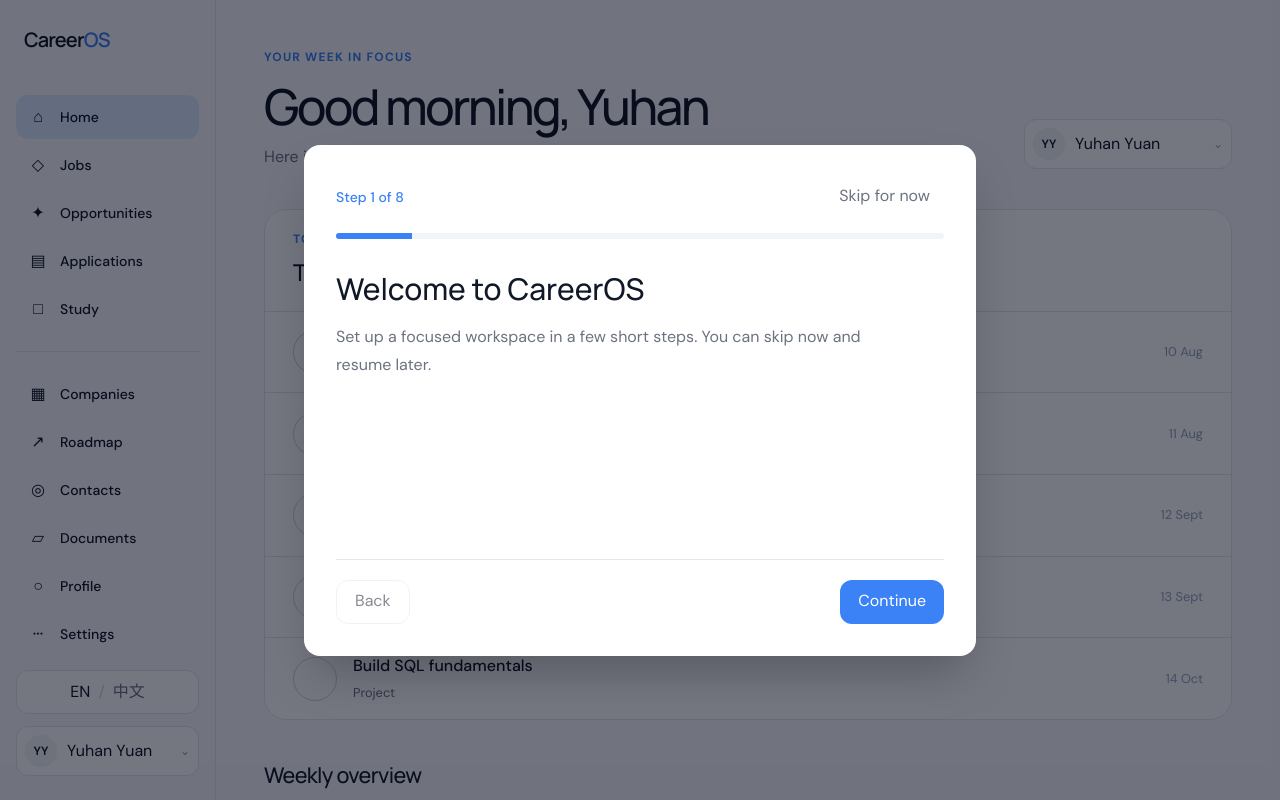
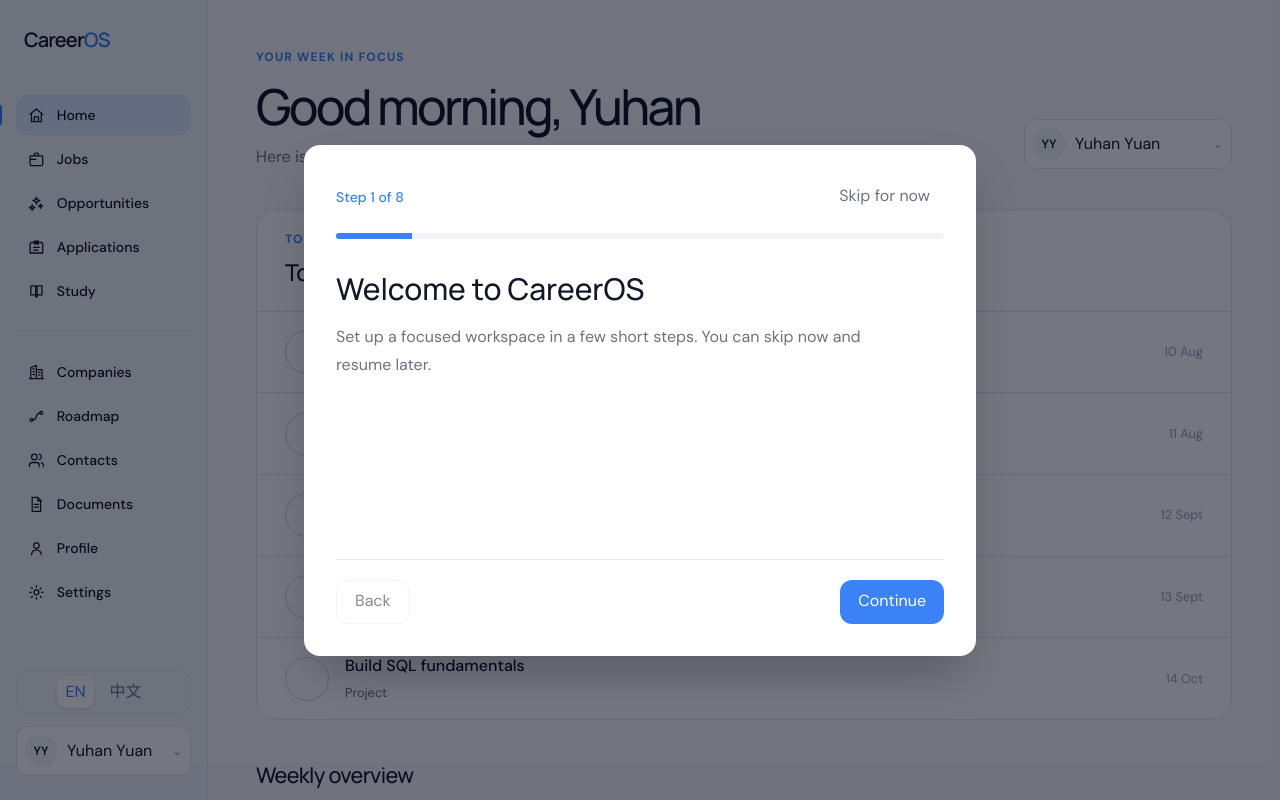
Before and after one commit to jasmineYuhanYuan/CareerOS, a Next.js app: page / in a window 1280 px wide. Shown: the top 800 px of the page. Built offline with nearby package versions, Linux system fonts and the light colour scheme.

Commit message:
refactor: polish responsive navigation shell

```diff
--- a/src/components/layout/app-shell.tsx
+++ b/src/components/layout/app-shell.tsx
@@ -9,7 +9,7 @@
     <div className="min-h-screen">
       <Sidebar />
       <MobileHeader />
-      <main className="pb-24 lg:ml-[13.5rem] lg:pb-0">
+      <main className="pb-24 lg:ml-[13rem] lg:pb-0">
         <div className="mx-auto min-h-screen w-full max-w-[1280px] px-4 py-7 sm:px-8 lg:px-12 lg:py-12">{children}</div>
       </main>
       <MobileNavigation />
--- a/src/components/layout/language-toggle.tsx
+++ b/src/components/layout/language-toggle.tsx
@@ -11,13 +11,12 @@
       type="button"
       onClick={toggleLanguage}
       aria-label={isEnglish ? "切换为中文" : "Switch to English"}
-      className={`inline-flex min-h-11 items-center justify-center rounded-xl border border-[var(--border)] bg-[var(--surface)] font-medium text-[var(--text-secondary)] transition-colors hover:border-[var(--border-strong)] hover:text-[var(--text-primary)] focus:border-[var(--accent)] ${
+      className={`inline-flex min-h-11 items-center justify-center rounded-xl border border-[var(--border)] bg-[var(--surface-subtle)] p-1 font-medium text-[var(--text-secondary)] transition-colors hover:border-[var(--border-strong)] hover:text-[var(--text-primary)] focus:border-[var(--accent)] ${
         compact ? "min-w-11 px-2 text-xs" : "w-full gap-2 px-3 text-sm"
       }`}
     >
-      <span className={isEnglish ? "text-[var(--text-primary)]" : ""}>EN</span>
-      <span aria-hidden="true" className="text-[var(--border-strong)]">/</span>
-      <span className={!isEnglish ? "text-[var(--text-primary)]" : ""}>中文</span>
+      <span className={`rounded-lg px-2 py-1 ${isEnglish ? "bg-[var(--surface)] text-[var(--accent)] shadow-sm" : ""}`}>EN</span>
+      <span className={`rounded-lg px-2 py-1 ${!isEnglish ? "bg-[var(--surface)] text-[var(--accent)] shadow-sm" : ""}`}>中文</span>
     </button>
   );
 }
--- a/src/components/layout/mobile-navigation.tsx
+++ b/src/components/layout/mobile-navigation.tsx
@@ -4,6 +4,7 @@
 import { usePathname } from "next/navigation";
 import { useLanguage } from "@/providers/language-provider";
 import { getNavigationLabel, navigationItems } from "./navigation";
+import { Icon } from "@/components/ui/icon";
 
 const primaryItems = navigationItems.filter((item) =>
   ["/", "/jobs", "/applications", "/postgraduate", "/profiles"].includes(item.href),
@@ -20,7 +21,7 @@
           return (
             <li key={item.href}>
               <Link href={item.href} aria-current={active ? "page" : undefined} className={`flex min-h-[3.35rem] flex-col items-center justify-center gap-0.5 rounded-xl text-[0.66rem] font-medium ${active ? "text-[var(--accent)]" : "text-[var(--text-tertiary)]"}`}>
-                <span aria-hidden="true" className="text-[1.05rem]">{item.icon}</span>
+                <Icon name={item.icon} className="size-[1.1rem]" />
                 {getNavigationLabel(item, language, true)}
               </Link>
             </li>
--- a/src/components/layout/navigation.ts
+++ b/src/components/layout/navigation.ts
@@ -1,22 +1,24 @@
+import type { IconName } from "@/components/ui/icon";
+
 export interface NavigationItem {
   label: string;
   href: string;
   shortLabel: string;
-  icon: string;
+  icon: IconName;
 }
 
 export const navigationItems: readonly NavigationItem[] = [
-  { label: "Home", href: "/", shortLabel: "Home", icon: "⌂" },
-  { label: "Jobs", href: "/jobs", shortLabel: "Jobs", icon: "◇" },
-  { label: "Opportunities", href: "/opportunities", shortLabel: "Explore", icon: "✦" },
-  { label: "Applications", href: "/applications", shortLabel: "Apply", icon: "▤" },
-  { label: "Study", href: "/postgraduate", shortLabel: "Study", icon: "□" },
-  { label: "Companies", href: "/companies", shortLabel: "Companies", icon: "▦" },
-  { label: "Roadmap", href: "/roadmap", shortLabel: "Plan", icon: "↗" },
-  { label: "Contacts", href: "/contacts", shortLabel: "Contacts", icon: "◎" },
-  { label: "Documents", href: "/documents", shortLabel: "Documents", icon: "▱" },
-  { label: "Profile", href: "/profiles", shortLabel: "Profile", icon: "○" },
-  { label: "Settings", href: "/settings", shortLabel: "Settings", icon: "···" },
+  { label: "Home", href: "/", shortLabel: "Home", icon: "home" },
+  { label: "Jobs", href: "/jobs", shortLabel: "Jobs", icon: "briefcase" },
+  { label: "Opportunities", href: "/opportunities", shortLabel: "Explore", icon: "sparkles" },
+  { label: "Applications", href: "/applications", shortLabel: "Apply", icon: "clipboard" },
+  { label: "Study", href: "/postgraduate", shortLabel: "Study", icon: "book" },
+  { label: "Companies", href: "/companies", shortLabel: "Companies", icon: "building" },
+  { label: "Roadmap", href: "/roadmap", shortLabel: "Plan", icon: "route" },
+  { label: "Contacts", href: "/contacts", shortLabel: "Contacts", icon: "users" },
+  { label: "Documents", href: "/documents", shortLabel: "Documents", icon: "document" },
+  { label: "Profile", href: "/profiles", shortLabel: "Profile", icon: "user" },
+  { label: "Settings", href: "/settings", shortLabel: "Settings", icon: "settings" },
 ];
 
 const chineseLabels: Record<string, { label: string; shortLabel: string }> = {
--- a/src/components/layout/sidebar.tsx
+++ b/src/components/layout/sidebar.tsx
@@ -6,6 +6,7 @@
 import { useLanguage } from "@/providers/language-provider";
 import { LanguageToggle } from "./language-toggle";
 import { getNavigationLabel, navigationItems } from "./navigation";
+import { Icon } from "@/components/ui/icon";
 
 const primaryHrefs = ["/", "/jobs", "/opportunities", "/applications", "/postgraduate"];
 
@@ -19,13 +20,14 @@
             <Link
               href={item.href}
               aria-current={active ? "page" : undefined}
-              className={`flex min-h-11 items-center gap-3 rounded-xl px-3 text-sm font-medium transition-colors ${
+              className={`relative flex min-h-10 items-center gap-3 rounded-xl px-3 text-sm font-medium transition-colors ${
                 active
                   ? "bg-[var(--accent-soft)] text-[var(--accent)]"
                   : "text-[var(--text-secondary)] hover:bg-[var(--surface-subtle)] hover:text-[var(--text-primary)]"
               }`}
             >
-              <span aria-hidden="true" className="grid w-5 place-items-center text-[1rem]">{item.icon}</span>
+              {active && <span aria-hidden="true" className="absolute -left-4 h-5 w-0.5 rounded-full bg-[var(--accent)]" />}
+              <Icon name={item.icon} className="size-[1.05rem] shrink-0" />
               {getNavigationLabel(item, language)}
             </Link>
           </li>
@@ -42,7 +44,7 @@
   const secondary = navigationItems.filter((item) => !primaryHrefs.includes(item.href));
 
   return (
-    <aside className="fixed inset-y-0 left-0 z-20 hidden w-[13.5rem] flex-col border-r border-[var(--border)] bg-[var(--background)] px-4 py-6 lg:flex">
+    <aside className="fixed inset-y-0 left-0 z-20 hidden w-[13rem] flex-col border-r border-[var(--border)] bg-[var(--surface-subtle)] px-4 py-6 lg:flex">
       <Link href="/" className="px-2 font-display text-[1.25rem] font-semibold tracking-[-0.045em]" aria-label="CareerOS home">
         Career<span className="text-[var(--accent)]">OS</span>
       </Link>
--- a/src/components/profile/profile-selector.tsx
+++ b/src/components/profile/profile-selector.tsx
@@ -10,7 +10,7 @@
   return (
     <label className="block">
       <span className="sr-only">Active profile</span>
-      <span className="flex items-center gap-2.5 rounded-xl border border-[var(--border)] bg-[var(--surface)] p-2">
+      <span className="flex min-w-0 items-center gap-2.5 rounded-xl border border-[var(--border)] bg-[var(--surface)] p-2" title={activeProfile.displayName}>
         <span aria-hidden="true" className="grid size-8 shrink-0 place-items-center rounded-full bg-[var(--surface-subtle)] text-xs font-semibold text-[var(--text-primary)]">
           {activeProfile.displayName.split(" ").map((part) => part[0]).slice(0, 2).join("")}
         </span>
```
